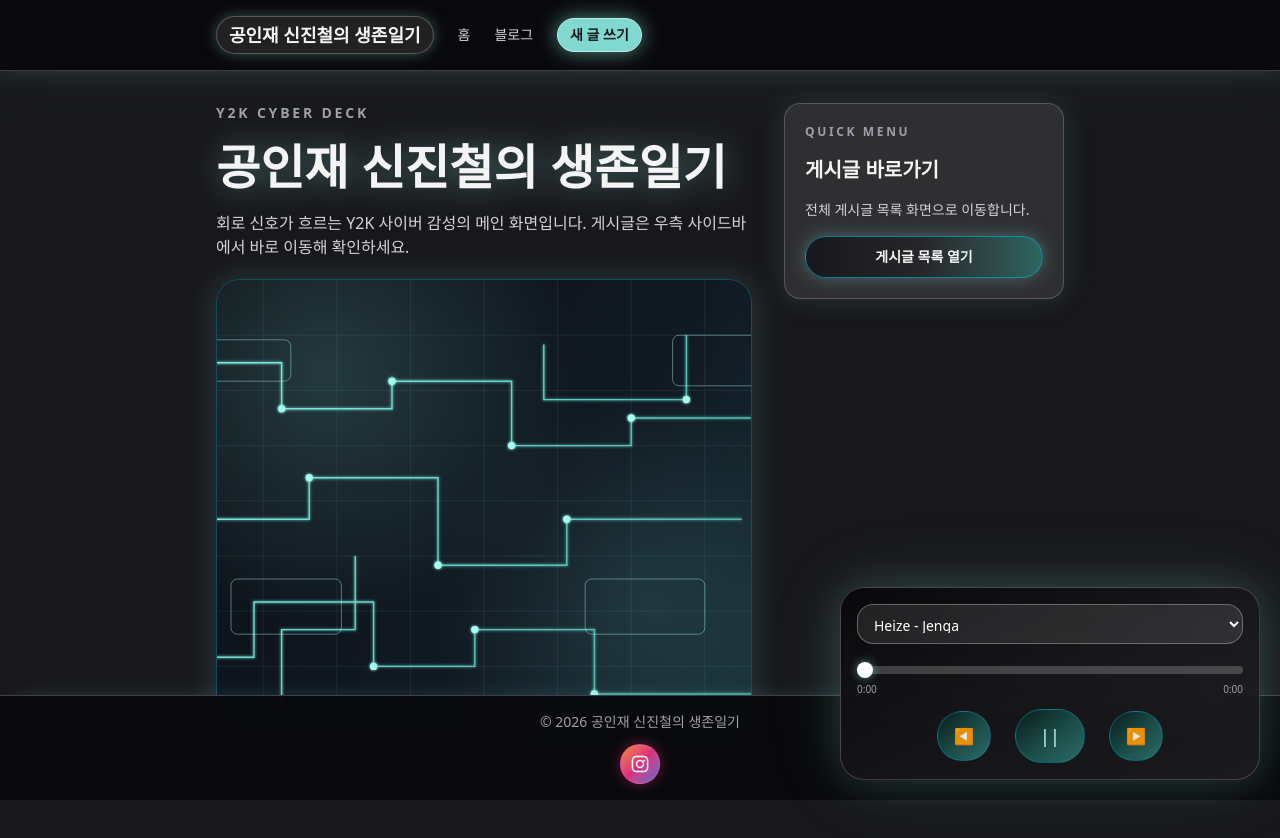
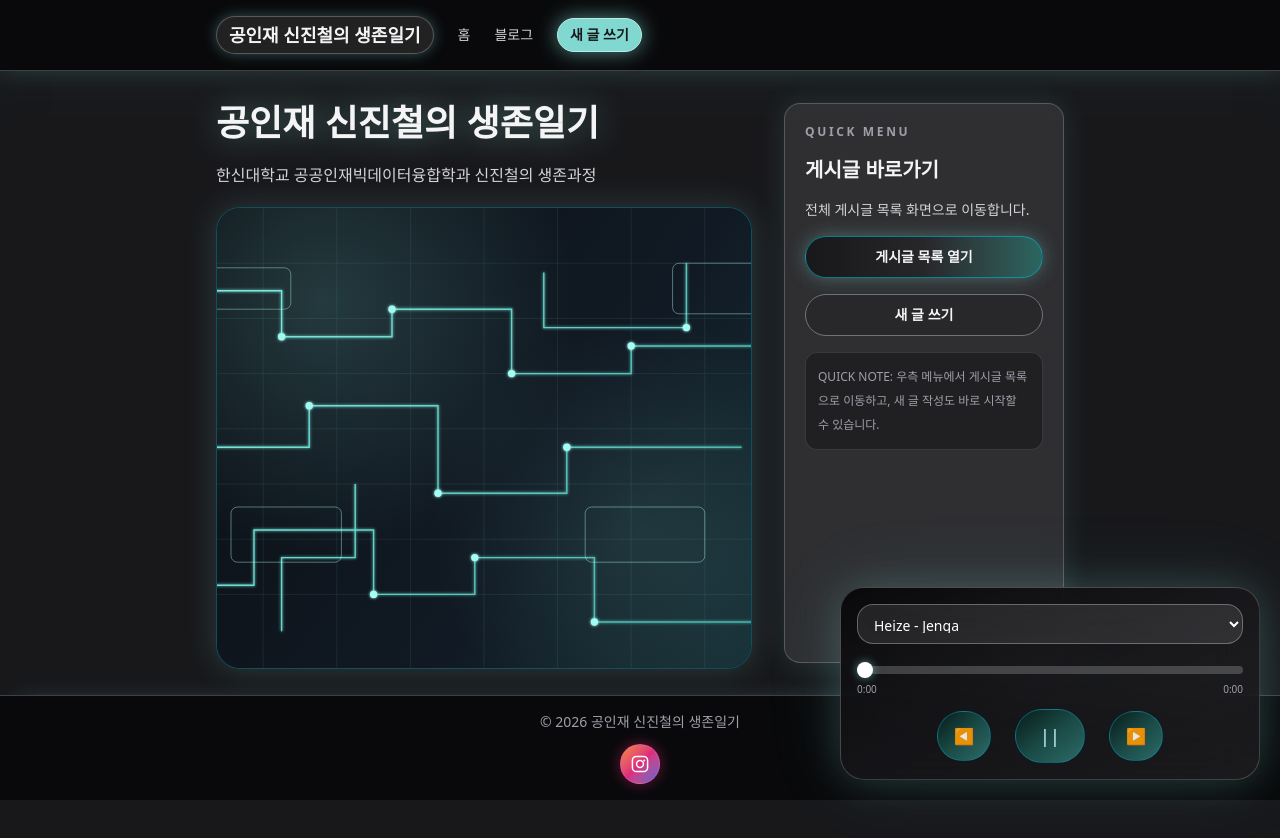
Before and after one commit to shin-jin-cheol/my-first-web, a Next.js app: page / in a window 1280 px wide. Shown: the top 838 px of the page. Built offline with nearby package versions, Linux system fonts and the light colour scheme.

Commit message:
style: update home copy and extend sidebar height

```diff
--- a/app/page.tsx
+++ b/app/page.tsx
@@ -5,14 +5,11 @@ export default async function Home() {
   return (
     <div className="grid gap-8 lg:grid-cols-[minmax(0,1fr)_280px]">
       <section className="space-y-5">
-        <p className="text-sm font-semibold uppercase tracking-[0.2em] text-zinc-400">
-          Y2K Cyber Deck
-        </p>
-        <h1 className="text-4xl font-black text-zinc-100 drop-shadow-[0_0_16px_rgba(129,216,208,0.45)] md:text-5xl">
+        <h1 className="text-3xl font-black text-zinc-100 drop-shadow-[0_0_16px_rgba(129,216,208,0.45)] md:text-4xl">
           공인재 신진철의 생존일기
         </h1>
         <p className="max-w-2xl text-zinc-300">
-          회로 신호가 흐르는 Y2K 사이버 감성의 메인 화면입니다. 게시글은 우측 사이드바에서 바로 이동해 확인하세요.
+          한신대학교 공공인재빅데이터융합학과 신진철의 생존과정
         </p>
 
         <div className="relative overflow-hidden rounded-3xl border border-cyan-400/30 bg-zinc-900/60 shadow-[0_0_32px_rgba(129,216,208,0.2)] backdrop-blur">
@@ -29,7 +26,7 @@ export default async function Home() {
       </section>
 
       <aside className="lg:sticky lg:top-24 lg:self-start">
-        <div className="space-y-4 rounded-2xl border border-white/20 bg-white/10 p-5 shadow-[0_0_28px_rgba(129,216,208,0.15)] backdrop-blur-md">
+        <div className="min-h-[560px] space-y-4 rounded-2xl border border-white/20 bg-white/10 p-5 shadow-[0_0_28px_rgba(129,216,208,0.15)] backdrop-blur-md">
           <p className="text-xs font-semibold uppercase tracking-[0.22em] text-zinc-400">
             Quick Menu
           </p>
@@ -43,6 +40,15 @@ export default async function Home() {
           >
             게시글 목록 열기
           </Link>
+          <Link
+            href="/posts/new"
+            className="inline-flex w-full items-center justify-center rounded-full border border-zinc-500 bg-zinc-800/80 px-4 py-2.5 text-sm font-semibold text-zinc-100 transition hover:-translate-y-0.5 hover:bg-zinc-700"
+          >
+            새 글 쓰기
+          </Link>
+          <div className="rounded-xl border border-zinc-700/80 bg-zinc-900/60 p-3 text-xs leading-6 text-zinc-400">
+            QUICK NOTE: 우측 메뉴에서 게시글 목록으로 이동하고, 새 글 작성도 바로 시작할 수 있습니다.
+          </div>
         </div>
       </aside>
     </div>
```
